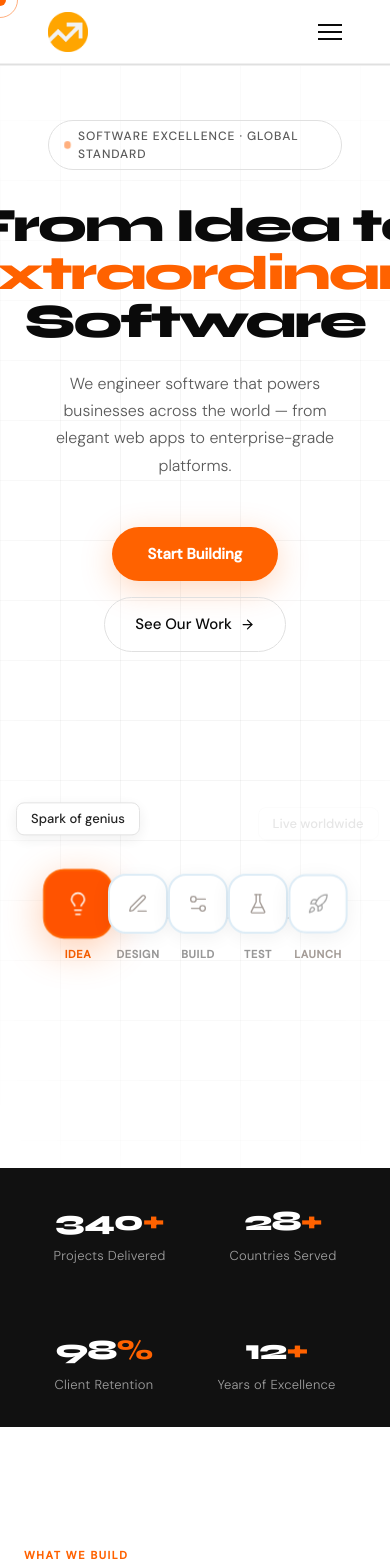
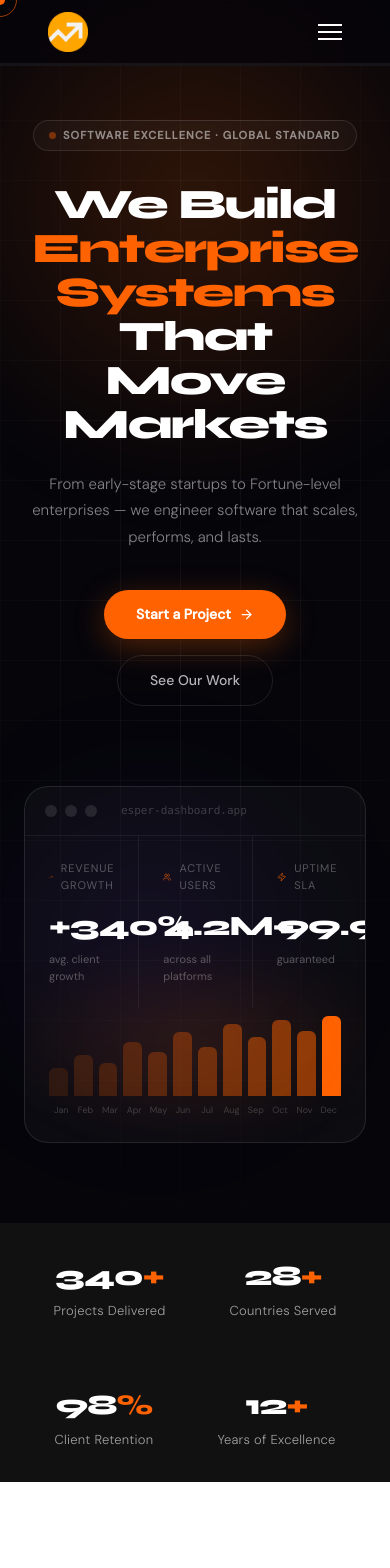
Before and after one commit to johnsonsemmanuel/esperpartners, a Next.js app: page / in a window 390 px wide. Shown: the top 1568 px of the page. Built offline with nearby package versions, Linux system fonts and the light colour scheme.

Commit message:
Dark hero with Apptics-style animations, fix text visibility, fix cursor, shared useReveal hook

```diff
--- a/src/components/Hero.tsx
+++ b/src/components/Hero.tsx
@@ -1,63 +1,72 @@
 'use client';
 
-import { useEffect, useState } from 'react';
-import { ShoppingCart, LayoutDashboard, HeartPulse, Landmark, Link2, BrainCircuit, Lightbulb, PenLine, Settings2, FlaskConical, Rocket, ArrowRight } from 'lucide-react';
+import { useEffect, useState, useRef } from 'react';
+import {
+  ShoppingCart, LayoutDashboard, HeartPulse, Landmark,
+  Link2, BrainCircuit, ArrowRight, TrendingUp, Users, Zap,
+} from 'lucide-react';
+import { motion, AnimatePresence } from 'framer-motion';
 import Cursor from './Cursor';
 
 const floatingCards = [
-  { icon: ShoppingCart, label: 'E-Commerce Platform', style: { top: '12%', left: '3%' }, duration: '7s', delay: '0s' },
-  { icon: LayoutDashboard, label: 'Analytics Dashboard', style: { top: '20%', right: '2%' }, duration: '6.5s', delay: '1.2s' },
-  { icon: HeartPulse, label: 'Health Management App', style: { top: '55%', left: '1%' }, duration: '8s', delay: '2.1s' },
-  { icon: Landmark, label: 'FinTech Solution', style: { top: '62%', right: '3%' }, duration: '7.5s', delay: '0.7s' },
-  { icon: Link2, label: 'API Integration', style: { top: '80%', left: '8%' }, duration: '6s', delay: '3s' },
-  { icon: BrainCircuit, label: 'AI-Powered Automation', style: { top: '8%', right: '14%' }, duration: '9s', delay: '1.8s' },
+  { icon: ShoppingCart, label: 'E-Commerce Platform', style: { top: '18%', left: '2%' }, duration: '7s', delay: '0s' },
+  { icon: LayoutDashboard, label: 'Analytics Dashboard', style: { top: '22%', right: '2%' }, duration: '6.5s', delay: '1.2s' },
+  { icon: HeartPulse, label: 'Health Management', style: { top: '58%', left: '1%' }, duration: '8s', delay: '2.1s' },
+  { icon: Landmark, label: 'FinTech Solution', style: { top: '65%', right: '2%' }, duration: '7.5s', delay: '0.7s' },
+  { icon: Link2, label: 'API Integration', style: { top: '82%', left: '7%' }, duration: '6s', delay: '3s' },
+  { icon: BrainCircuit, label: 'AI Automation', style: { top: '10%', right: '13%' }, duration: '9s', delay: '1.8s' },
 ];
 
-const stages = [
-  { icon: Lightbulb, label: 'Idea', caption: 'Spark of genius' },
-  { icon: PenLine, label: 'Design', caption: 'Blueprint it' },
-  { icon: Settings2, label: 'Build', caption: 'Engineering magic' },
-  { icon: FlaskConical, label: 'Test', caption: 'Quality assured' },
-  { icon: Rocket, label: 'Launch', caption: 'Live worldwide' },
+const cyclingWords = ['Web Apps', 'Mobile Apps', 'Enterprise Systems', 'AI Products', 'SaaS Platforms'];
+
+const mockStats = [
+  { icon: TrendingUp, label: 'Revenue Growth', value: '+340%', sub: 'avg. client growth' },
+  { icon: Users, label: 'Active Users', value: '4.2M+', sub: 'across all platforms' },
+  { icon: Zap, label: 'Uptime SLA', value: '99.99%', sub: 'guaranteed' },
 ];
 
 export default function Hero() {
-  const [activeStage, setActiveStage] = useState(2);
+  const [wordIndex, setWordIndex] = useState(0);
+  const [displayed, setDisplayed] = useState(cyclingWords[0]);
 
   useEffect(() => {
     const interval = setInterval(() => {
-      setActiveStage((prev) => (prev + 1) % stages.length);
-    }, 2200);
+      setWordIndex((prev) => {
+        const next = (prev + 1) % cyclingWords.length;
+        setDisplayed(cyclingWords[next]);
+        return next;
+      });
+    }, 2800);
     return () => clearInterval(interval);
   }, []);
 
-  const progressPct = (activeStage / (stages.length - 1)) * 100;
-
   return (
-    <section
-      className="relative min-h-screen flex flex-col items-center justify-center overflow-hidden bg-white"
-      style={{ padding: '120px 48px 80px' }}
-    >
+    <section className="relative min-h-screen flex flex-col items-center justify-center overflow-hidden bg-[#05050A]"
+      style={{ padding: '120px 24px 80px' }}>
       <Cursor />
 
-      {/* Grid bg */}
+      {/* Grid */}
       <div className="hero-grid absolute inset-0 pointer-events-none" />
 
-      {/* Floating cards — hidden on mobile */}
+      {/* Glow blobs */}
+      <div className="hero-glow-1" />
+      <div className="hero-glow-2" />
+
+      {/* Floating cards — desktop only */}
       <div className="absolute inset-0 pointer-events-none overflow-hidden hidden lg:block">
         {floatingCards.map((card, i) => {
           const Icon = card.icon;
           return (
             <div
               key={i}
-              className="absolute flex items-center gap-3 bg-white border border-[#E0E0E0] rounded-2xl px-[18px] py-[14px] text-[13px] font-medium text-black shadow-[0_8px_40px_rgba(0,0,0,0.08)] opacity-85"
+              className="absolute flex items-center gap-3 bg-white/[0.05] border border-white/10 rounded-2xl px-4 py-3 text-[12px] font-medium text-white/80 backdrop-blur-sm"
               style={{
                 ...card.style,
                 animation: `floatDrift ${card.duration} ease-in-out ${card.delay} infinite`,
               } as React.CSSProperties}
             >
-              <span className="w-8 h-8 bg-[#F2F2F2] rounded-[10px] flex items-center justify-center">
-                <Icon size={15} className="text-[#1A1A1A]" strokeWidth={1.5} />
+              <span className="w-7 h-7 bg-white/10 rounded-lg flex items-center justify-center flex-shrink-0">
+                <Icon size={13} className="text-[#FF6200]" strokeWidth={1.5} />
               </span>
               {card.label}
             </div>
@@ -65,99 +74,126 @@ export default function Hero() {
         })}
       </div>
 
-      {/* Tag */}
-      <div className="hero-fade-1 inline-flex items-center gap-2 px-4 py-[6px] border border-[#E0E0E0] rounded-full text-[12px] font-medium text-[#5A5A5A] uppercase tracking-[0.08em] mb-8">
-        <span className="w-[6px] h-[6px] rounded-full bg-[#FF6200] animate-pulse-dot" />
+      {/* Badge */}
+      <div className="hero-fade-1 inline-flex items-center gap-2 px-4 py-[6px] border border-white/10 rounded-full text-[11px] font-semibold text-white/50 uppercase tracking-[0.1em] mb-8 bg-white/[0.03]">
+        <span className="w-[5px] h-[5px] rounded-full bg-[#FF6200] animate-pulse-dot" />
         Software Excellence · Global Standard
       </div>
 
-      {/* Title */}
-      <h1 className="hero-fade-2 font-syne font-extrabold text-center text-black leading-[1.0] tracking-[-0.04em] mb-6"
-        style={{ fontSize: 'clamp(48px, 7vw, 96px)', maxWidth: 900 }}>
-        From Idea to<br />
-        <span className="text-[#FF6200]">Extraordinary</span><br />
-        Software
+      {/* Headline */}
+      <h1
+        className="hero-fade-2 font-syne font-extrabold text-center text-white leading-[1.05] tracking-[-0.04em] mb-6"
+        style={{ fontSize: 'clamp(42px, 6.5vw, 88px)', maxWidth: 920 }}
+      >
+        We Build
+        {' '}
+        <span className="relative inline-block">
+          <AnimatePresence mode="wait">
+            <motion.span
+              key={wordIndex}
+              initial={{ opacity: 0, y: 20 }}
+              animate={{ opacity: 1, y: 0 }}
+              exit={{ opacity: 0, y: -20 }}
+              transition={{ duration: 0.4, ease: [0.25, 0.1, 0.25, 1] }}
+              className="text-[#FF6200] inline-block"
+            >
+              {displayed}
+            </motion.span>
+          </AnimatePresence>
+        </span>
+        <br />
+        That Move Markets
       </h1>
 
       {/* Subtitle */}
-      <p className="hero-fade-3 text-[#5A5A5A] text-center font-light leading-[1.7] mb-12"
-        style={{ fontSize: 'clamp(16px, 2vw, 20px)', maxWidth: 540 }}>
-        We engineer software that powers businesses across the world — from elegant web apps to enterprise-grade platforms.
+      <p
+        className="hero-fade-3 text-white/50 text-center font-light leading-[1.75] mb-10"
+        style={{ fontSize: 'clamp(15px, 1.8vw, 19px)', maxWidth: 520 }}
+      >
+        From early-stage startups to Fortune-level enterprises — we engineer software that scales, performs, and lasts.
       </p>
 
-      {/* Actions */}
-      <div className="hero-fade-4 flex gap-4 items-center mb-24 flex-wrap justify-center">
+      {/* CTAs */}
+      <div className="hero-fade-4 flex gap-4 items-center mb-20 flex-wrap justify-center">
         <a
           href="#contact"
-          className="inline-flex items-center gap-2 px-9 py-4 rounded-full text-white font-semibold text-[15px] transition-all duration-200 hover:scale-[1.04]"
-          style={{ background: '#FF6200', boxShadow: '0 8px 32px rgba(255,98,0,0.25)' }}
+          className="inline-flex items-center gap-2 px-8 py-[14px] rounded-full text-white font-semibold text-[14px] transition-all duration-200 hover:scale-[1.04] hover:shadow-[0_0_40px_rgba(255,98,0,0.4)]"
+          style={{ background: '#FF6200', boxShadow: '0 8px 32px rgba(255,98,0,0.3)' }}
         >
-          Start Building
+          Start a Project <ArrowRight size={15} strokeWidth={2} />
         </a>
         <a
           href="#work"
-          className="inline-flex items-center gap-2 px-[30px] py-[15px] rounded-full border border-[#E0E0E0] text-black font-medium text-[15px] transition-all duration-200 hover:border-black hover:scale-[1.02]"
+          className="inline-flex items-center gap-2 px-8 py-[14px] rounded-full border border-white/10 text-white/70 font-medium text-[14px] transition-all duration-200 hover:border-white/30 hover:text-white hover:scale-[1.02]"
         >
-          See Our Work <ArrowRight size={15} strokeWidth={2} />
+          See Our Work
         </a>
       </div>
 
-      {/* Stage tracker */}
-      <div className="hero-fade-5 relative w-full" style={{ maxWidth: 780, height: 340 }}>
-        {/* Track */}
-        <div className="absolute left-0 right-0 top-1/2 -translate-y-1/2 h-[2px] bg-[#E0E0E0]">
+      {/* Mock dashboard card */}
+      <div className="hero-fade-5 w-full max-w-[860px] mx-auto">
         <div
-            className="orbit-progress-bar absolute left-0 top-0 bottom-0 bg-[#FF6200] rounded-[2px]"
-            style={{ width: `${progressPct}%` }}
-          />
+          className="relative rounded-3xl border border-white/10 overflow-hidden"
+          style={{ background: 'rgba(255,255,255,0.03)', backdropFilter: 'blur(20px)' }}
+        >
+          {/* Top bar */}
+          <div className="flex items-center gap-2 px-5 py-4 border-b border-white/[0.06]">
+            <span className="w-3 h-3 rounded-full bg-white/10" />
+            <span className="w-3 h-3 rounded-full bg-white/10" />
+            <span className="w-3 h-3 rounded-full bg-white/10" />
+            <span className="ml-4 text-[11px] text-white/20 font-mono">esper-dashboard.app</span>
           </div>
 
-        {/* Stages */}
-        <div className="absolute left-0 right-0 top-1/2 -translate-y-1/2 flex justify-between items-center">
-          {stages.map((stage, i) => {
-            const Icon = stage.icon;
-            const isActive = i === activeStage;
-            const isDone = i < activeStage;
+          {/* Stats row */}
+          <div className="grid grid-cols-3 divide-x divide-white/[0.06] px-0">
+            {mockStats.map((s, i) => {
+              const Icon = s.icon;
               return (
-              <div
-                key={i}
-                className={`relative flex flex-col items-center gap-3 ${isActive ? 'stage-active' : ''} ${isDone ? 'stage-done' : ''}`}
-              >
-                {/* Caption */}
-                <div
-                  className="stage-caption absolute text-[13px] font-medium text-black bg-white border border-[#E0E0E0] px-[14px] py-[6px] rounded-[8px] shadow-[0_4px_16px_rgba(0,0,0,0.08)] whitespace-nowrap pointer-events-none"
-                  style={{ top: -72 }}
-                >
-                  {stage.caption}
+                <div key={i} className="flex flex-col gap-1 p-6">
+                  <div className="flex items-center gap-2 mb-2">
+                    <Icon size={14} className="text-[#FF6200]" strokeWidth={1.5} />
+                    <span className="text-[11px] text-white/30 uppercase tracking-[0.08em]">{s.label}</span>
                   </div>
-
-                {/* Bubble */}
-                <div
-                  className="stage-bubble relative z-[2] flex items-center justify-center bg-white border-2 border-[#E0E0E0] shadow-[0_4px_20px_rgba(0,0,0,0.06)]"
-                  style={{
-                    width: 60, height: 60, borderRadius: 18,
-                    ...(isActive ? { borderColor: '#FF6200', background: '#FF6200', transform: 'scale(1.15)', boxShadow: '0 8px 32px rgba(255,98,0,0.3)' } : {}),
-                    ...(isDone ? { borderColor: '#FF6200' } : {}),
-                  }}
-                >
-                  <Icon
-                    size={22}
-                    strokeWidth={1.5}
-                    className="transition-colors duration-300"
-                    style={{ color: isActive ? '#fff' : isDone ? '#FF6200' : '#A0A0A0' }}
-                  />
-                </div>
-
-                {/* Label */}
-                <span
-                  className="text-[11px] font-semibold uppercase tracking-[0.06em] whitespace-nowrap transition-colors duration-300"
-                  style={{ color: isActive ? '#FF6200' : isDone ? '#0A0A0A' : '#A0A0A0' }}
-                >
-                  {stage.label}
-                </span>
+                  <div className="font-syne font-extrabold text-white text-[28px] tracking-[-0.03em]">{s.value}</div>
+                  <div className="text-[11px] text-white/30">{s.sub}</div>
                 </div>
               );
             })}
+          </div>
+
+          {/* Chart bar area */}
+          <div className="px-6 pb-6 pt-2">
+            <div className="flex items-end gap-[6px] h-[80px]">
+              {[35, 52, 41, 68, 55, 80, 62, 90, 74, 95, 82, 100].map((h, i) => (
+                <div
+                  key={i}
+                  className="flex-1 rounded-t-md transition-all duration-300"
+                  style={{
+                    height: `${h}%`,
+                    background: i === 11
+                      ? '#FF6200'
+                      : `rgba(255,98,0,${0.12 + i * 0.04})`,
+                    animationDelay: `${i * 0.05}s`,
+                  }}
+                />
+              ))}
+            </div>
+            <div className="flex justify-between mt-2">
+              {['Jan', 'Feb', 'Mar', 'Apr', 'May', 'Jun', 'Jul', 'Aug', 'Sep', 'Oct', 'Nov', 'Dec'].map((m) => (
+                <span key={m} className="text-[9px] text-white/20 flex-1 text-center">{m}</span>
+              ))}
+            </div>
+          </div>
+
+          {/* Glow inside card */}
+          <div
+            className="absolute bottom-0 left-1/2 -translate-x-1/2 pointer-events-none"
+            style={{
+              width: 400, height: 200,
+              background: 'radial-gradient(ellipse, rgba(255,98,0,0.12) 0%, transparent 70%)',
+              filter: 'blur(20px)',
+            }}
+          />
         </div>
       </div>
     </section>
--- a/src/components/Navbar.tsx
+++ b/src/components/Navbar.tsx
@@ -24,7 +24,7 @@ export default function Navbar() {
   return (
     <nav
       className={`fixed top-0 left-0 right-0 z-[1000] nav-glass transition-all duration-300 ${
-        scrolled ? 'shadow-[0_2px_32px_rgba(0,0,0,0.08)]' : ''
+        scrolled ? 'shadow-[0_2px_32px_rgba(0,0,0,0.4)]' : ''
       }`}
       style={{ height: 64, display: 'flex', alignItems: 'center', padding: '0 48px' }}
     >
@@ -40,7 +40,7 @@ export default function Navbar() {
             <li key={link.label}>
               <a
                 href={link.href}
-                className="text-[14px] font-medium text-[#5A5A5A] no-underline transition-colors duration-200 hover:text-black"
+                className="text-[14px] font-medium text-white/60 no-underline transition-colors duration-200 hover:text-white"
               >
                 {link.label}
               </a>
@@ -63,15 +63,15 @@ export default function Navbar() {
           onClick={() => setMenuOpen(!menuOpen)}
           aria-label="Menu"
         >
-          <span className={`block w-6 h-[2px] bg-black transition-all duration-300 ${menuOpen ? 'rotate-45 translate-y-[7px]' : ''}`} />
-          <span className={`block w-6 h-[2px] bg-black transition-all duration-300 ${menuOpen ? 'opacity-0' : ''}`} />
-          <span className={`block w-6 h-[2px] bg-black transition-all duration-300 ${menuOpen ? '-rotate-45 -translate-y-[7px]' : ''}`} />
+          <span className={`block w-6 h-[2px] bg-white transition-all duration-300 ${menuOpen ? 'rotate-45 translate-y-[7px]' : ''}`} />
+          <span className={`block w-6 h-[2px] bg-white transition-all duration-300 ${menuOpen ? 'opacity-0' : ''}`} />
+          <span className={`block w-6 h-[2px] bg-white transition-all duration-300 ${menuOpen ? '-rotate-45 -translate-y-[7px]' : ''}`} />
         </button>
       </div>
 
       {/* Mobile menu */}
       <div
-        className={`absolute top-16 left-0 right-0 nav-glass border-t border-[#E0E0E0] transition-all duration-300 overflow-hidden md:hidden`}
+        className="absolute top-16 left-0 right-0 nav-glass border-t border-white/[0.06] transition-all duration-300 overflow-hidden md:hidden"
         style={{ maxHeight: menuOpen ? 300 : 0 }}
       >
         <div className="flex flex-col px-6 py-4 gap-4">
@@ -80,7 +80,7 @@ export default function Navbar() {
               key={link.label}
               href={link.href}
               onClick={() => setMenuOpen(false)}
-              className="text-[15px] font-medium text-[#5A5A5A] no-underline py-2 border-b border-[#F2F2F2]"
+              className="text-[15px] font-medium text-white/60 no-underline py-2 border-b border-white/[0.06]"
             >
               {link.label}
             </a>
--- a/src/styles/globals.css
+++ b/src/styles/globals.css
@@ -11,15 +11,9 @@
   --ease-spring: cubic-bezier(0.34, 1.56, 0.64, 1);
 }
 
-* {
-  margin: 0;
-  padding: 0;
-  box-sizing: border-box;
-}
+* { margin: 0; padding: 0; box-sizing: border-box; }
 
-html {
-  scroll-behavior: smooth;
-}
+html { scroll-behavior: smooth; }
 
 body {
   font-family: 'DM Sans', sans-serif;
@@ -33,64 +27,42 @@ body {
 .cursor {
   position: fixed;
   top: 0; left: 0;
-  width: 12px; height: 12px;
+  width: 10px; height: 10px;
   background: #FF6200;
   border-radius: 50%;
   pointer-events: none;
   z-index: 99999;
   transform: translate(-50%, -50%);
-  transition: width 0.2s, height 0.2s;
-  mix-blend-mode: multiply;
+  transition: width 0.2s, height 0.2s, background 0.2s;
 }
-.cursor.hovered { width: 20px; height: 20px; }
+.cursor.hovered { width: 18px; height: 18px; }
 
 .cursor-ring {
   position: fixed;
   top: 0; left: 0;
-  width: 36px; height: 36px;
-  border: 1.5px solid #FF6200;
+  width: 34px; height: 34px;
+  border: 1.5px solid rgba(255,98,0,0.6);
   border-radius: 50%;
   pointer-events: none;
   z-index: 99998;
   transform: translate(-50%, -50%);
-  opacity: 0.5;
   transition: width 0.15s, height 0.15s, opacity 0.15s;
 }
-.cursor-ring.hovered { width: 52px; height: 52px; opacity: 0.3; }
+.cursor-ring.hovered { width: 48px; height: 48px; }
 
-/* Nav glass */
+/* ── Nav glass ── */
 .nav-glass {
-  background: rgba(255,255,255,0.82);
+  background: rgba(5, 5, 10, 0.75);
   backdrop-filter: blur(20px) saturate(180%);
   -webkit-backdrop-filter: blur(20px) saturate(180%);
-  border-bottom: 1px solid rgba(0,0,0,0.06);
+  border-bottom: 1px solid rgba(255,255,255,0.06);
 }
 
-/* Hero bg grid */
-.hero-grid {
-  background-image:
-    linear-gradient(rgba(0,0,0,0.04) 1px, transparent 1px),
-    linear-gradient(90deg, rgba(0,0,0,0.04) 1px, transparent 1px);
-  background-size: 60px 60px;
-  mask-image: radial-gradient(ellipse 80% 60% at 50% 50%, black 40%, transparent 100%);
-}
-
-/* Orbit progress */
-.orbit-progress-bar {
-  transition: width 0.6s cubic-bezier(0.25, 0.1, 0.25, 1);
-}
-
-/* Testimonial scroll pause */
-.testi-track:hover {
-  animation-play-state: paused !important;
-}
-
-/* Reveal */
+/* ── Reveal (fix: always visible, animate in) ── */
 .reveal {
   opacity: 0;
-  transform: translateY(32px);
-  transition: opacity 0.8s cubic-bezier(0.25, 0.1, 0.25, 1),
-              transform 0.8s cubic-bezier(0.25, 0.1, 0.25, 1);
+  transform: translateY(28px);
+  transition: opacity 0.75s var(--ease-apple), transform 0.75s var(--ease-apple);
 }
 .reveal.visible {
   opacity: 1;
@@ -100,7 +72,7 @@ body {
 .reveal-d2 { transition-delay: 0.2s; }
 .reveal-d3 { transition-delay: 0.3s; }
 
-/* Service card bottom bar */
+/* ── Service card bar ── */
 .service-card-bar {
   position: absolute;
   bottom: 0; left: 0; right: 0;
@@ -108,74 +80,103 @@ body {
   background: #FF6200;
   transform: scaleX(0);
   transform-origin: left;
-  transition: transform 0.4s cubic-bezier(0.25, 0.1, 0.25, 1);
+  transition: transform 0.4s var(--ease-apple);
 }
-.service-card:hover .service-card-bar {
-  transform: scaleX(1);
+.service-card:hover .service-card-bar { transform: scaleX(1); }
+
+/* ── Stage tracker ── */
+.stage-bubble {
+  transition: all 0.4s var(--ease-spring);
 }
-
-/* Stage bubble active */
-.stage-bubble {
-  transition: all 0.4s cubic-bezier(0.34, 1.56, 0.64, 1);
-}
-.stage-active .stage-bubble {
-  border-color: #FF6200 !important;
-  background: #FF6200 !important;
-  transform: scale(1.15);
-  box-shadow: 0 8px 32px rgba(255,98,0,0.3);
-}
-.stage-done .stage-bubble {
-  border-color: #FF6200 !important;
-}
-
 .stage-caption {
   opacity: 0;
   transform: translateY(6px);
-  transition: all 0.35s cubic-bezier(0.25, 0.1, 0.25, 1);
+  transition: all 0.35s var(--ease-apple);
 }
-.stage-active .stage-caption {
-  opacity: 1;
-  transform: translateY(0);
+.stage-active .stage-caption { opacity: 1; transform: translateY(0); }
+
+/* ── Orbit progress bar ── */
+.orbit-progress-bar {
+  transition: width 0.6s var(--ease-apple);
 }
 
-/* Float animations */
+/* ── Testimonial scroll ── */
+.testi-track:hover { animation-play-state: paused !important; }
+
+/* ── Hero glow blobs ── */
+.hero-glow-1 {
+  position: absolute;
+  width: 600px; height: 600px;
+  border-radius: 50%;
+  background: radial-gradient(circle, rgba(255,98,0,0.18) 0%, transparent 70%);
+  top: -100px; left: 50%;
+  transform: translateX(-50%);
+  pointer-events: none;
+  filter: blur(40px);
+}
+.hero-glow-2 {
+  position: absolute;
+  width: 400px; height: 400px;
+  border-radius: 50%;
+  background: radial-gradient(circle, rgba(120,60,255,0.10) 0%, transparent 70%);
+  bottom: 80px; right: 10%;
+  pointer-events: none;
+  filter: blur(60px);
+}
+
+/* ── Hero grid (dark version) ── */
+.hero-grid {
+  background-image:
+    linear-gradient(rgba(255,255,255,0.04) 1px, transparent 1px),
+    linear-gradient(90deg, rgba(255,255,255,0.04) 1px, transparent 1px);
+  background-size: 60px 60px;
+  mask-image: radial-gradient(ellipse 80% 70% at 50% 40%, black 30%, transparent 100%);
+}
+
+/* ── Keyframes ── */
 @keyframes floatDrift {
   0%,100% { transform: translateY(0px) rotate(-1deg); }
-  33% { transform: translateY(-10px) rotate(1deg); }
-  66% { transform: translateY(5px) rotate(-0.5deg); }
+  33%      { transform: translateY(-12px) rotate(1deg); }
+  66%      { transform: translateY(6px) rotate(-0.5deg); }
 }
 @keyframes scrollLeft {
-  0% { transform: translateX(0); }
+  0%   { transform: translateX(0); }
   100% { transform: translateX(-50%); }
 }
 @keyframes pulseDot {
   0%,100% { opacity: 1; transform: scale(1); }
-  50% { opacity: 0.5; transform: scale(1.3); }
+  50%     { opacity: 0.4; transform: scale(1.4); }
 }
 @keyframes fadeUpIn {
   from { opacity: 0; transform: translateY(24px); }
-  to { opacity: 1; transform: translateY(0); }
+  to   { opacity: 1; transform: translateY(0); }
+}
+@keyframes shimmer {
+  0%   { background-position: -400px 0; }
+  100% { background-position: 400px 0; }
+}
+@keyframes rotateSlow {
+  from { transform: rotate(0deg); }
+  to   { transform: rotate(360deg); }
+}
+@keyframes wordCycle {
+  0%, 18%  { opacity: 1; transform: translateY(0); }
+  22%, 96% { opacity: 0; transform: translateY(-16px); }
+  100%     { opacity: 0; transform: translateY(16px); }
 }
 
-.animate-float { animation: floatDrift var(--duration, 7s) ease-in-out var(--delay, 0s) infinite; }
+/* ── Hero fade-in sequence ── */
+.hero-fade-1 { opacity: 0; animation: fadeUpIn 0.8s var(--ease-apple) 0.1s forwards; }
+.hero-fade-2 { opacity: 0; animation: fadeUpIn 0.9s var(--ease-apple) 0.25s forwards; }
+.hero-fade-3 { opacity: 0; animation: fadeUpIn 0.9s var(--ease-apple) 0.4s forwards; }
+.hero-fade-4 { opacity: 0; animation: fadeUpIn 0.9s var(--ease-apple) 0.55s forwards; }
+.hero-fade-5 { opacity: 0; animation: fadeUpIn 1s var(--ease-apple) 0.7s forwards; }
+
+.animate-pulse-dot  { animation: pulseDot 2s infinite; }
 .animate-scroll-left { animation: scrollLeft 30s linear infinite; }
-.animate-pulse-dot { animation: pulseDot 2s infinite; }
-.hero-fade-1 { opacity: 0; animation: fadeUpIn 0.8s cubic-bezier(0.25,0.1,0.25,1) 0.2s forwards; }
-.hero-fade-2 { opacity: 0; animation: fadeUpIn 0.9s cubic-bezier(0.25,0.1,0.25,1) 0.35s forwards; }
-.hero-fade-3 { opacity: 0; animation: fadeUpIn 0.9s cubic-bezier(0.25,0.1,0.25,1) 0.5s forwards; }
-.hero-fade-4 { opacity: 0; animation: fadeUpIn 0.9s cubic-bezier(0.25,0.1,0.25,1) 0.65s forwards; }
-.hero-fade-5 { opacity: 0; animation: fadeUpIn 1s cubic-bezier(0.25,0.1,0.25,1) 0.8s forwards; }
 
-/* Tech logos */
-.tech-logo {
-  color: #E0E0E0;
-  transition: color 0.3s;
-  user-select: none;
-}
-.tech-logo:hover { color: #0A0A0A; }
-
-/* Scrollbar */
-::-webkit-scrollbar { width: 6px; }
-::-webkit-scrollbar-track { background: #fff; }
-::-webkit-scrollbar-thumb { background: #E0E0E0; border-radius: 3px; }
+/* ── Scrollbar ── */
+::-webkit-scrollbar { width: 5px; }
+::-webkit-scrollbar-track { background: #0A0A0A; }
+::-webkit-scrollbar-thumb { background: #333; border-radius: 3px; }
 ::-webkit-scrollbar-thumb:hover { background: #FF6200; }
```
Also changed, not shown: src/components/About.tsx (+2 -13 lines), src/components/CTA.tsx (+2 -13 lines), src/components/Process.tsx (+2 -13 lines), src/components/Services.tsx (+3 -13 lines), src/components/Showcase.tsx (+2 -13 lines), src/components/Testimonials.tsx (+2 -13 lines), src/components/useReveal.ts (added, +29 -0 lines). Lines whose indentation alone changed are shown as unchanged.
